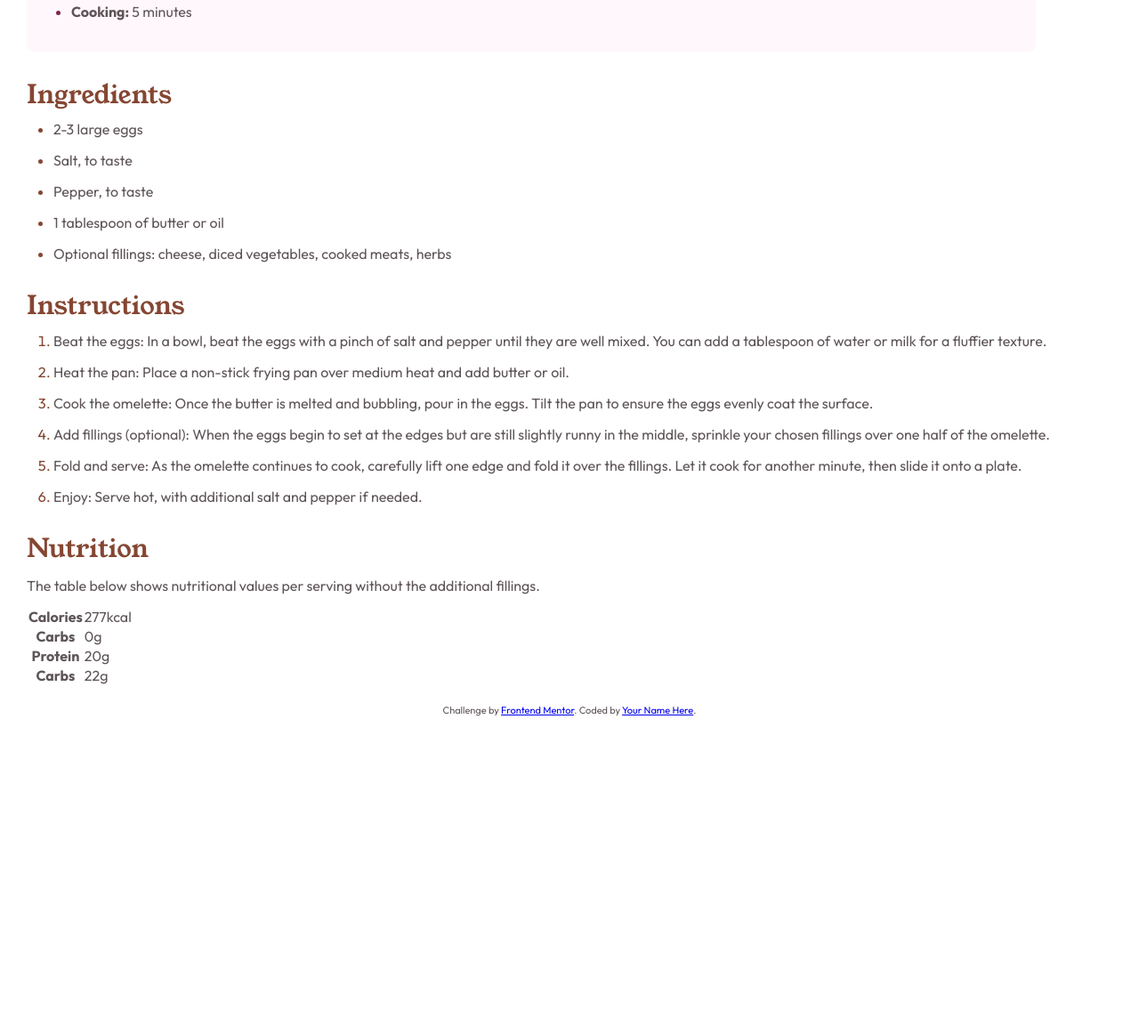
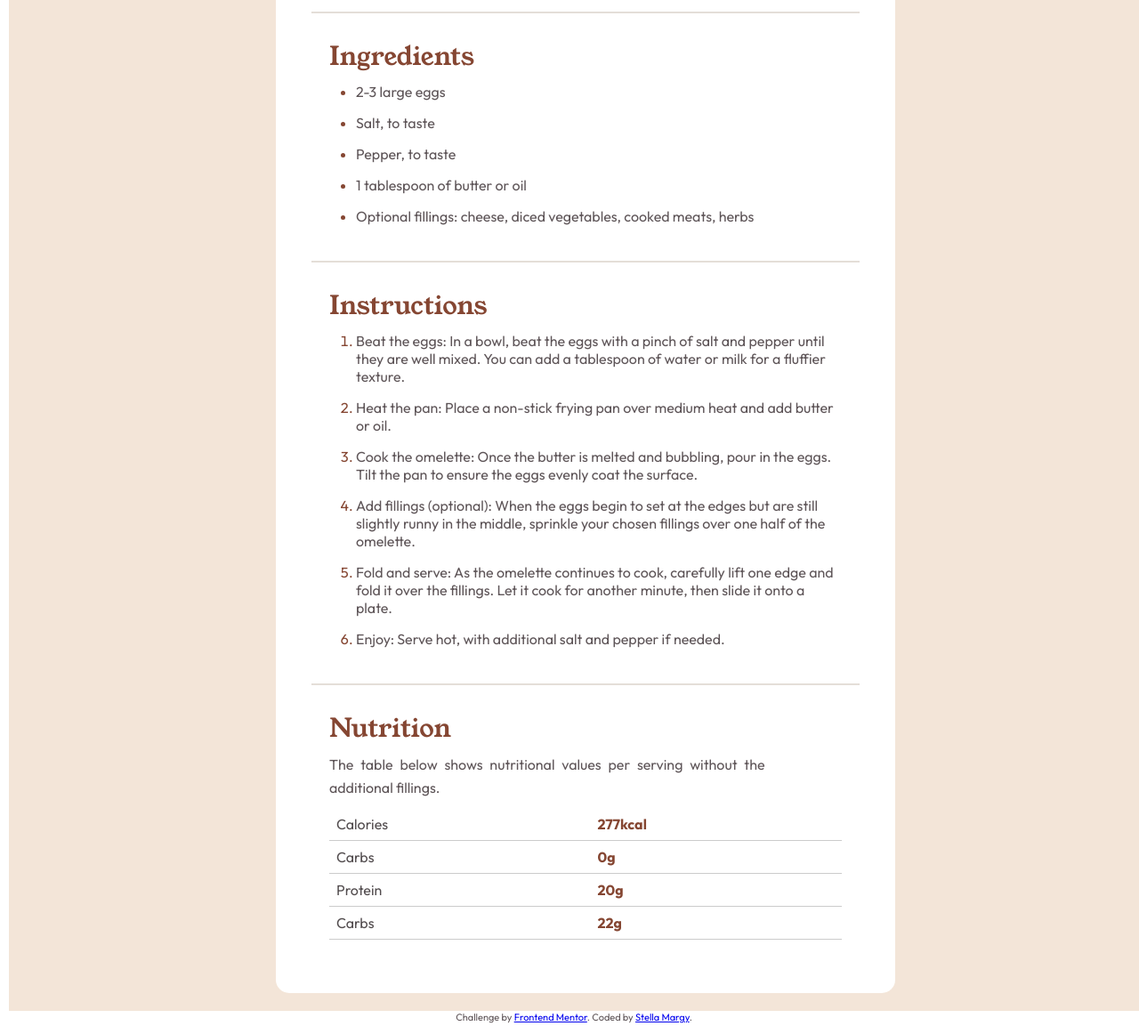
Before and after one commit to Stellamargy/recipe-page, a plain HTML site: page index.html in a window 1280 px wide. Shown: the part 881-2034 px from the top of the page at 89% size. Before the commit the page ends 1696 px from the top, so only its background shows below. Drawn offline with Linux system fonts and the light colour scheme.

Commit message:
style rules for larger screens(laptop to desktop)

```diff
--- a/index.html
+++ b/index.html
@@ -16,15 +16,17 @@
     <link rel="stylesheet" href="styles/recipe-pg.css" />
   </head>
   <body>
+    <div class="container">
+
         <article>
           <header>
             <img src="assets/images/image-omelette.jpeg" alt="omelette" />
 
             <h1>Simple Omelette Recipe</h1>
             <p>
-          An easy and quick dish, perfect for any meal. This classic omelette
-          combines beaten eggs cooked to perfection, optionally filled with your
-          choice of cheese, vegetables, or meats.
+              An easy and quick dish, perfect for any meal. This classic
+              omelette combines beaten eggs cooked to perfection, optionally
+              filled with your choice of cheese, vegetables, or meats.
             </p>
           </header>
           <section class="prep-time">
@@ -35,6 +37,7 @@
               <li><b>Cooking:</b> 5 minutes</li>
             </ul>
           </section>
+          <hr />
           <section>
             <h2>Ingredients</h2>
             <ul>
@@ -47,35 +50,40 @@
               </li>
             </ul>
           </section>
+          <hr />
           <section>
             <h2>Instructions</h2>
             <ol>
               <li>
                 Beat the eggs: In a bowl, beat the eggs with a pinch of salt and
-            pepper until they are well mixed. You can add a tablespoon of water
-            or milk for a fluffier texture.
+                pepper until they are well mixed. You can add a tablespoon of
+                water or milk for a fluffier texture.
               </li>
               <li>
-            Heat the pan: Place a non-stick frying pan over medium heat and add
-            butter or oil.
+                Heat the pan: Place a non-stick frying pan over medium heat and
+                add butter or oil.
               </li>
               <li>
-            Cook the omelette: Once the butter is melted and bubbling, pour in
-            the eggs. Tilt the pan to ensure the eggs evenly coat the surface.
+                Cook the omelette: Once the butter is melted and bubbling, pour
+                in the eggs. Tilt the pan to ensure the eggs evenly coat the
+                surface.
               </li>
               <li>
-            Add fillings (optional): When the eggs begin to set at the edges but
-            are still slightly runny in the middle, sprinkle your chosen
+                Add fillings (optional): When the eggs begin to set at the edges
+                but are still slightly runny in the middle, sprinkle your chosen
                 fillings over one half of the omelette.
               </li>
               <li>
-            Fold and serve: As the omelette continues to cook, carefully lift
-            one edge and fold it over the fillings. Let it cook for another
-            minute, then slide it onto a plate.
+                Fold and serve: As the omelette continues to cook, carefully
+                lift one edge and fold it over the fillings. Let it cook for
+                another minute, then slide it onto a plate.
               </li>
-          <li>Enjoy: Serve hot, with additional salt and pepper if needed.</li>
+              <li>
+                Enjoy: Serve hot, with additional salt and pepper if needed.
+              </li>
             </ol>
           </section>
+          <hr />
           <section class="nutrition-section">
             <h2>Nutrition</h2>
             <p>
@@ -102,12 +110,15 @@
             </table>
           </section>
         </article>
+
+    </div>
     <footer>
       <p>
         Challenge by
         <a href="https://www.frontendmentor.io?ref=challenge" target="_blank"
           >Frontend Mentor</a
-        >. Coded by <a href="#">Your Name Here</a>.
+        >. Coded by
+        <a href="mailto:stellahmargy0211@gmail.com">Stella Margy</a>.
       </p>
     </footer>
   </body>
--- a/styles/recipe-pg.css
+++ b/styles/recipe-pg.css
@@ -33,8 +33,8 @@ h1 {
   color: hsl(24, 5%, 18%);
   line-height: 1;
 }
-h2{
-    color:hsl(14, 45%, 36%);
+h2 {
+  color: hsl(14, 45%, 36%);
   line-height: 2;
   font-size: 1.8rem;
 }
@@ -53,36 +53,82 @@ section {
   padding: 20px;
   width: 90%;
   border-radius: 8px;
-
 }
 .prep-time h2 {
   font-size: 1.2rem;
   color: hsl(332, 51%, 32%);
   margin-bottom: 10px;
 }
-.prep-time ul,section ul,section ol {
+.prep-time ul,
+section ul,
+section ol {
   margin-left: 30px;
 }
 .prep-time li::marker {
   color: hsl(332, 51%, 32%);
 }
 
-li::marker{
-    color:hsl(14, 45%, 36%);
-
+li::marker {
+  color: hsl(14, 45%, 36%);
 }
-li{
-    margin-bottom:15px;
-
+li {
+  margin-bottom: 15px;
 }
-.nutrition-section p{
-    width:85%;
+.nutrition-section p {
+  width: 85%;
   text-align: justify;
   line-height: 1.6;
   margin-bottom: 10px;
 }
+table th {
+  color: rgba(82, 76, 78);
+  font-weight: 400;
+}
+table td {
+  color: hsl(14, 45%, 36%);
+  font-weight: 700;
+  margin: 20px;
+}
+/* tr {
+    border-bottom: 1px solid #ddd;
+  } */
+table {
+  width: 100%;
+  border-collapse: collapse; /* Ensures borders don't double up */
+}
 
-footer{
-    font-size:11px;
+th,
+td {
+  padding: 8px;
+  text-align: left;
+  border-bottom: 1px solid #ccc; /* Adds horizontal dividers */
+}
+
+hr {
+  border: 0.2px solid hsl(30, 18%, 87%);
+  margin-top: 40px;
+}
+footer {
+  font-size: 11px;
   text-align: center;
 }
+
+@media screen and (min-width: 992px) {
+  body {
+    padding: 10px 0px 10px 10px;
+  }
+  .container {
+    background-color: #f3e5d8;
+    padding: 150px 100px 20px 300px;
+  }
+
+  article {
+    background-color: white;
+    width: 80%;
+    padding: 40px;
+    border-radius: 15px;
+  }
+  img {
+    border-radius: 8px;
+  }
+}
```
Lines whose indentation alone changed are shown as unchanged.
